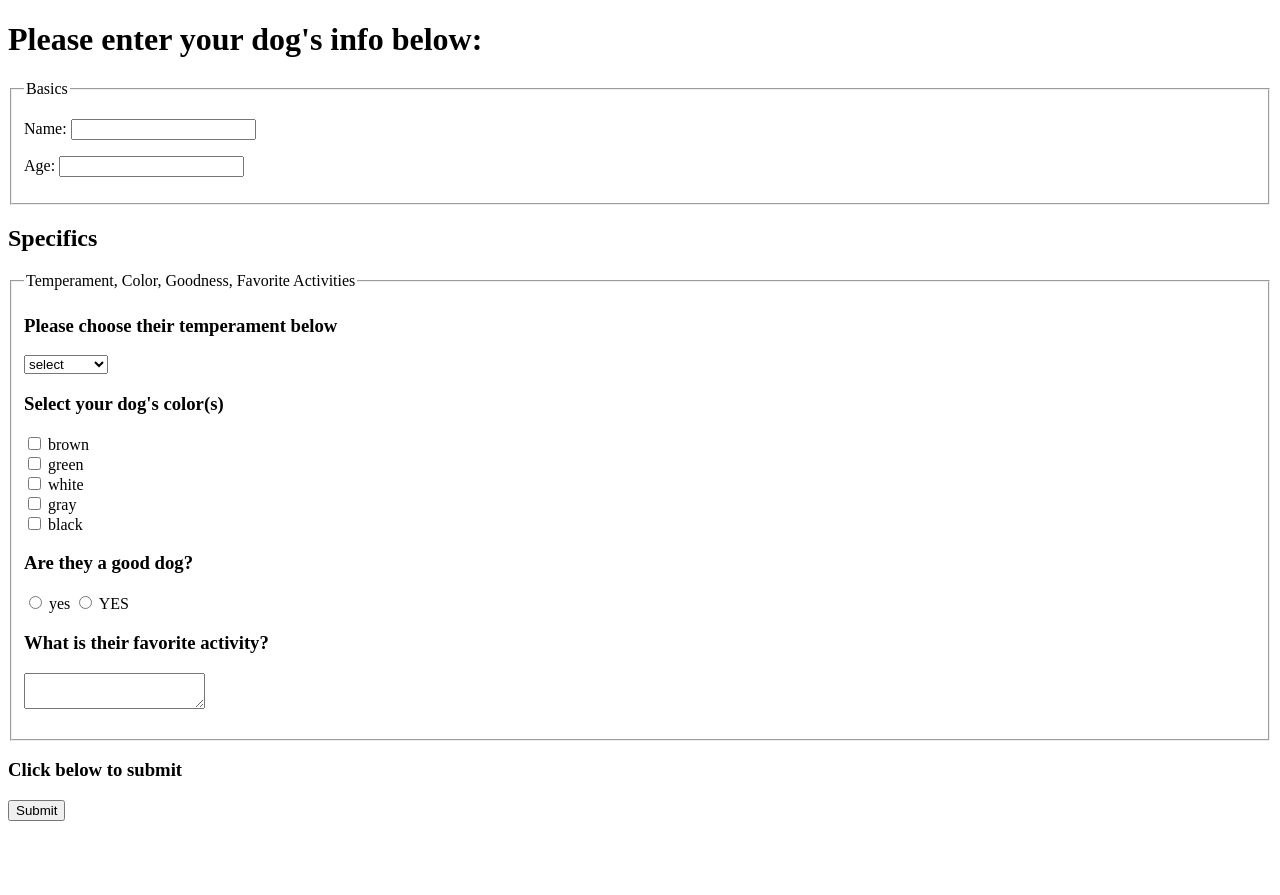
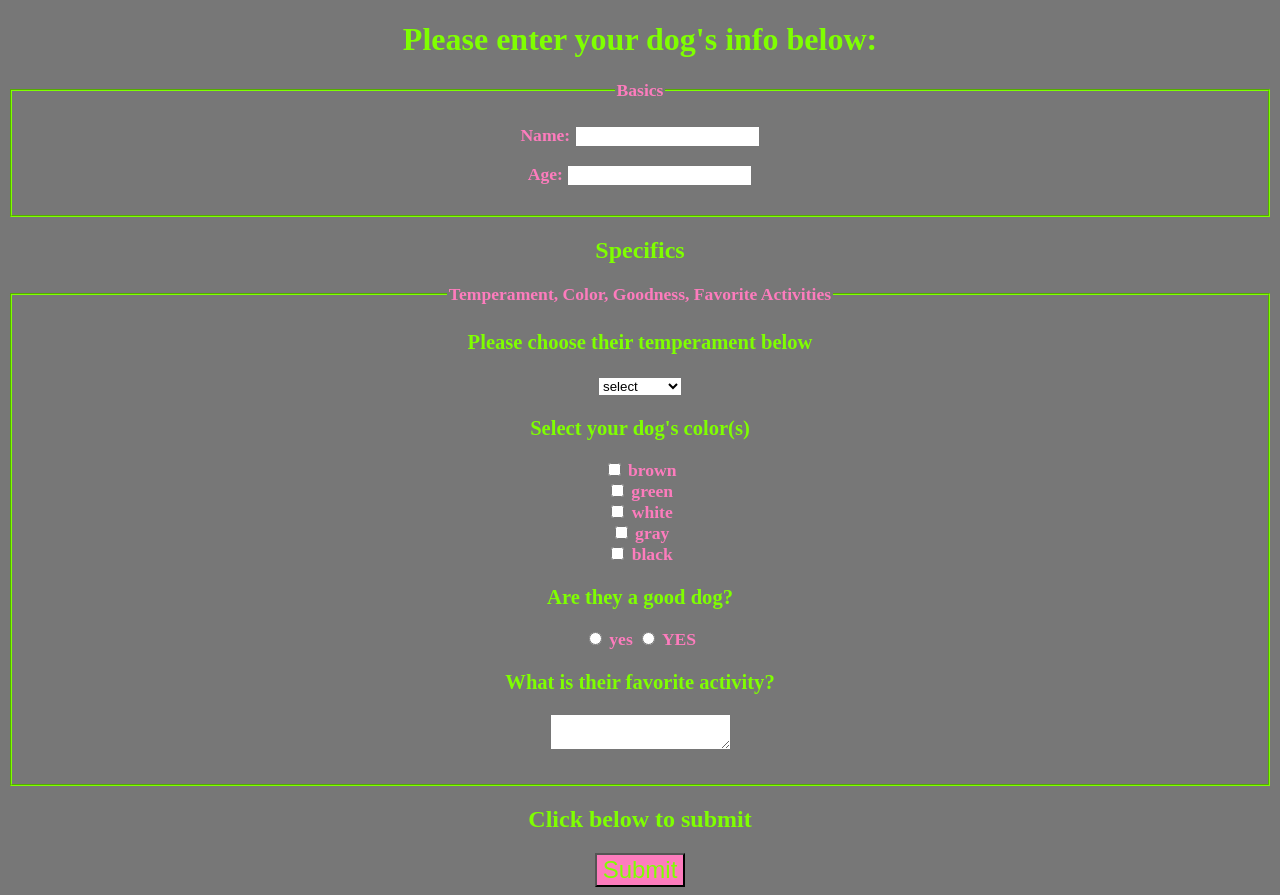
Before and after one commit to noah-puckett/wk2day1solo, a plain HTML site: page apply.html in a window 1280 px wide. Before the commit the page ends 829 px from the top, so only its background shows below. Drawn offline with Linux system fonts and the light colour scheme.

Commit message:
added html and css styling

```diff
--- a/apply.html
+++ b/apply.html
@@ -8,13 +8,13 @@
     <link rel="stylesheet" href="./src/main.css">
 </head>
 <body>
-    <h1>Please enter your dog's info below:</h1>
+    <h1 id="dog-info">Please enter your dog's info below:</h1>
     <!--MAIN FORUM GOES HERE-->
     <main>
         <form id="application">
 
             <section>
-                <fieldset>
+                <fieldset class="fieldset">
                 <legend>Basics</legend>
                 <p>
                 <label for="name">Name: </label>
@@ -29,7 +29,7 @@
 
             <section>
                 <h2>Specifics</h2>
-                <fieldset>
+                <fieldset class="fieldset">
                     <legend>
                         Temperament, Color, Goodness, Favorite Activities
                     </legend>
@@ -105,12 +105,12 @@
                 </fieldset>
             </section>
 
-            <h3>
+            <h2>
                 Click below to submit
-            </h3>
-            <button>Submit</button>
+            </h2>
+            <button id="button">Submit</button>
         </form>
     </main>
-    <script src="./src/"></script>
+    <script src="./src/apply.js"></script>
 </body>
 </html>
--- a/src/main.css
+++ b/src/main.css
@@ -1,8 +1,40 @@
+body {
+    text-align: center;
+    background-color: rgb(119, 119, 119);
+}
+
+h1, h2, h3, h4 {
+    color: chartreuse;
+}
+
 #embiggen {
+    text-decoration: none;
+    color: chartreuse;
     font-size: 2em;
+}
+
+#dog-info {
+    color: chartreuse;
+}
+
+.fieldset {
+    font-size: 1.1em;
+    font-weight: 700;
+    border-color: chartreuse;
+    color: rgb(253, 124, 189);
+}
+
+#describe-dog {
+    color: rgb(253, 124, 189);
 }
 
 img {
     height: 300px;
     width: auto;
 }
+
+#button {
+    background-color: rgb(253, 124, 189);
+    color: chartreuse;
+    font-size: 1.5em;
+}
```
Also changed, not shown: index.html (+2 -2 lines).
